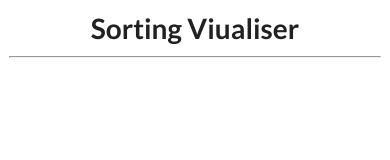
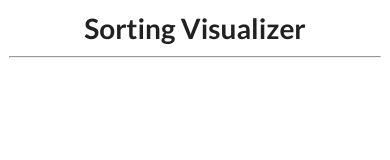
Before and after one commit to eoin-barr/sorting-visualizer, a React (Create React App) app: page / in a window 390 px wide. Shown: the top 160 px of the page. Built offline with nearby package versions, Linux system fonts and the light colour scheme.

Commit message:
Media query added

```diff
--- a/src/styles/main.scss
+++ b/src/styles/main.scss
@@ -76,3 +76,9 @@ div.ui.container.bg-grey{
     transform: rotateX(0);
   }
 }
+
+@media only screen and (max-width: 800px){
+  .sub-max-width{
+    display: none;
+  }
+}
--- a/src/visualizer/SortingVisualizer.js
+++ b/src/visualizer/SortingVisualizer.js
@@ -133,7 +133,7 @@ class SortingVisualizer extends React.Component {
         </div>
         <div>
           <div className="flex-center">
-            <h1>Sorting Viualiser</h1>
+            <h1>Sorting Visualizer</h1>
           </div>
           <hr />
           {this.state.isRunning && (
```
